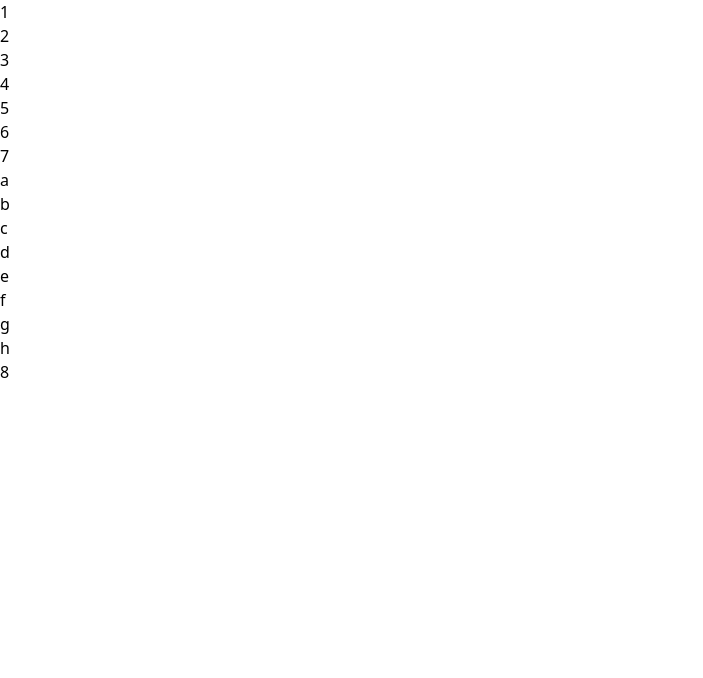
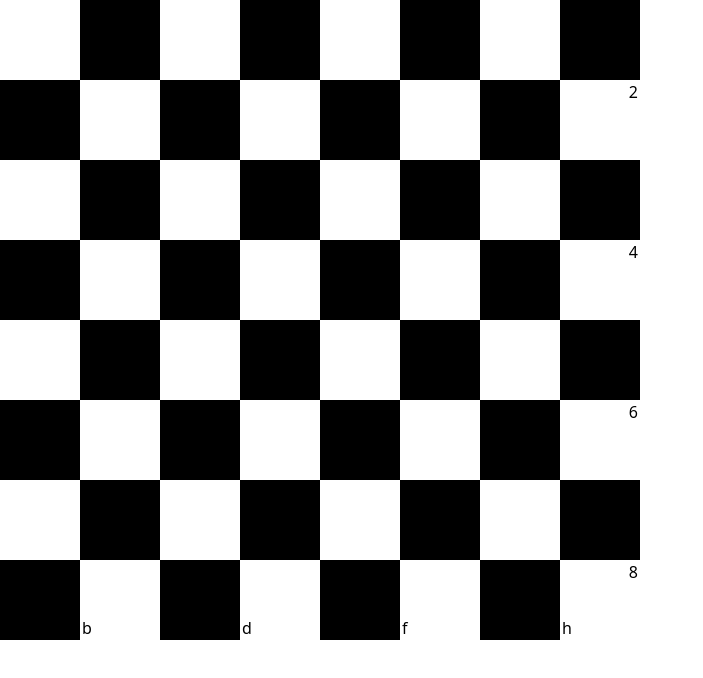
Before and after one commit to Harsh8089/squareblitz, a React (Vite) app in the folder apps/web/: page / in a window 1280 px wide. Shown: the top 678 px of the page, without its empty margins (0-703 px from the left). Built offline with nearby package versions, Linux system fonts and the light colour scheme.

Commit message:
feat/setup-tailwindcss

```diff
--- a/apps/web/package.json
+++ b/apps/web/package.json
@@ -10,7 +10,6 @@
     "preview": "vite preview"
   },
   "dependencies": {
-    "@tailwindcss/vite": "^4.1.17",
     "react": "^19.2.0",
     "react-dom": "^19.2.0"
   },
@@ -18,7 +17,7 @@
     "@repo/types": "workspace:*",
     "@repo/typescript-config": "workspace:*",
     "@repo/ui": "workspace:*",
-    "@tailwindcss/postcss": "^4.1.17",
+    "@tailwindcss/vite": "^4.1.17",
     "@types/node": "^24.10.1",
     "@types/react": "^19.2.5",
     "@types/react-dom": "^19.2.3",
@@ -27,7 +26,7 @@
     "eslint-plugin-react-hooks": "^7.0.1",
     "eslint-plugin-react-refresh": "^0.4.24",
     "globals": "^16.5.0",
-    "tailwindcss": "^4.0.0",
+    "tailwindcss": "^4.1.17",
     "typescript": "~5.9.3",
     "typescript-eslint": "^8.46.4",
     "vite": "^7.2.4"
--- a/apps/web/src/styles.css
+++ b/apps/web/src/styles.css
@@ -1 +1,3 @@
 @import "tailwindcss";
+
+@config "../tailwind.config.ts";
--- /dev/null
+++ b/apps/web/tailwind.config.ts
@@ -0,0 +1,12 @@
+import type { Config } from "tailwindcss";
+
+const config: Config = {
+  content: [
+    "./index.html",
+    "./src/**/*.{js,ts,jsx,tsx}",
+    // Added UI package here so Tailwind scans it
+    "../../packages/ui/src/**/*.{js,ts,jsx,tsx}",
+  ],
+}
+
+export default config;
--- a/packages/ui/package.json
+++ b/packages/ui/package.json
@@ -8,7 +8,6 @@
   "devDependencies": {
     "@repo/types": "workspace:*",
     "@repo/typescript-config": "workspace:*",
-    "@tailwindcss/postcss": "^4.1.17",
     "@types/node": "^22.15.3",
     "@types/react": "19.2.2",
     "@types/react-dom": "19.2.2",
@@ -16,10 +15,8 @@
     "typescript": "5.9.2"
   },
   "dependencies": {
-    "@tailwindcss/vite": "^4.1.17",
     "react": "^19.2.0",
-    "react-dom": "^19.2.0",
-    "tailwindcss": "^4.0.0"
+    "react-dom": "^19.2.0"
   },
   "peerDependencies": {
     "react": "^19.2.0",
--- a/packages/ui/src/board.tsx
+++ b/packages/ui/src/board.tsx
@@ -1,7 +1,5 @@
 import { BoardType } from "@repo/types/board";
 import { FC } from "react";
-
-import "./styles.css";
 
 export const Board: FC<BoardType> = ({
   target,
--- a/packages/ui/src/styles.css
+++ /dev/null
@@ -1 +0,0 @@
-@import "tailwindcss";
```
Also changed, not shown: 1 other file (tests, documents, lock files or other folders).
